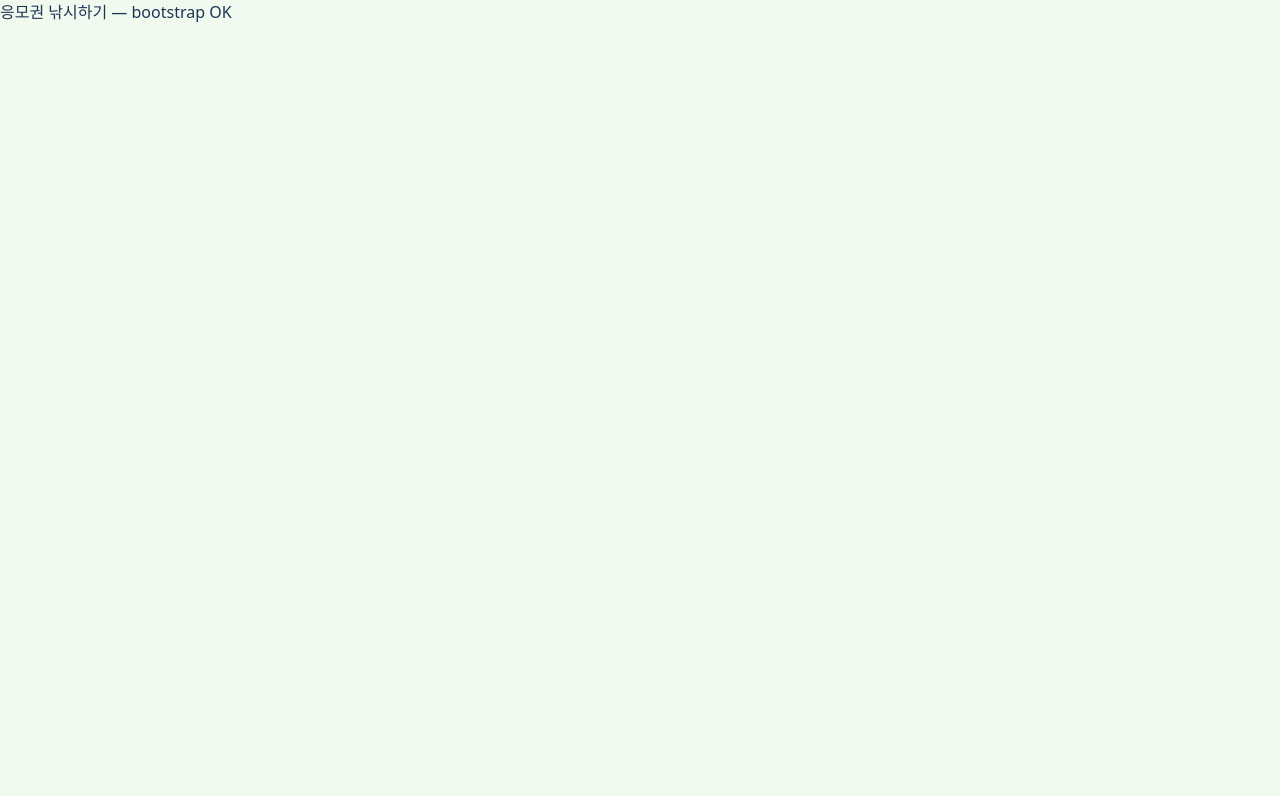
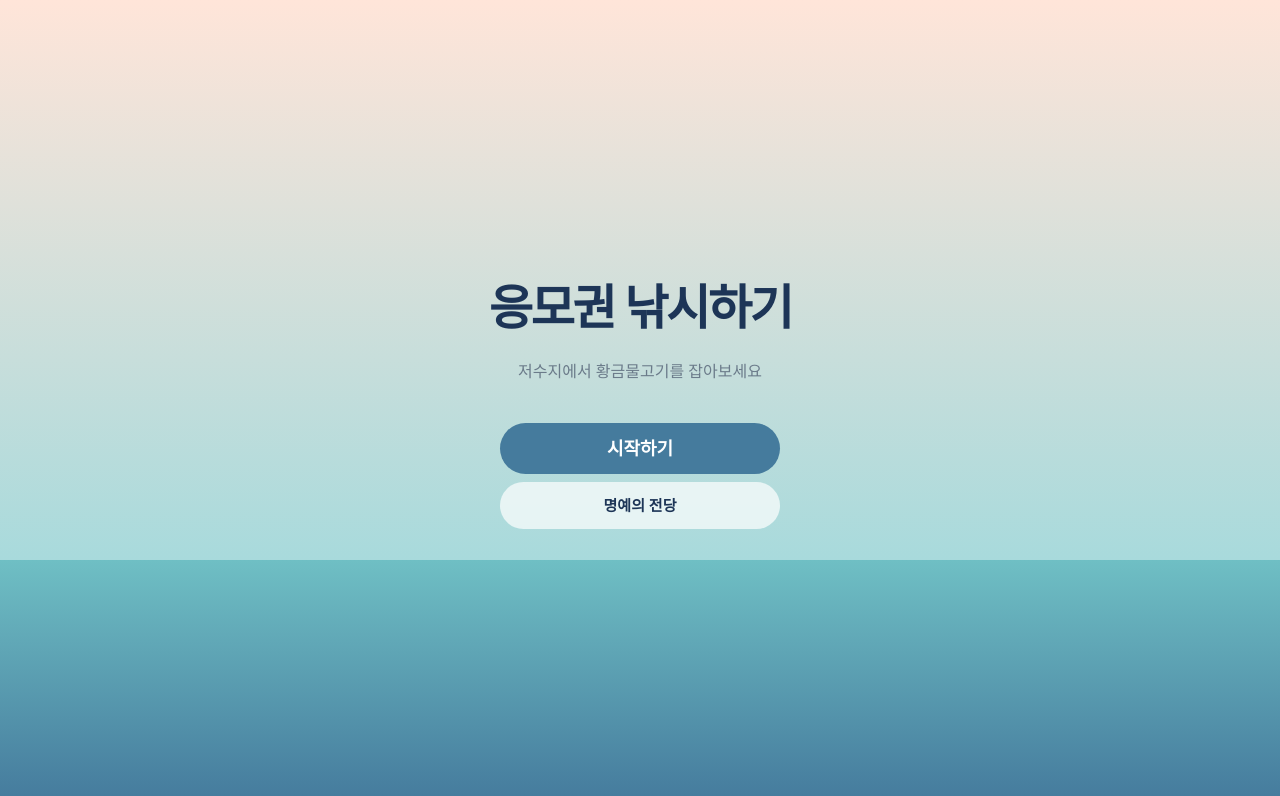
Before and after one commit to JHS-HECTO/polyball-fishing, a Next.js app: page / in a window 1280 px wide. Shown: the top 796 px of the page. Built offline with nearby package versions, Linux system fonts and the light colour scheme.

Commit message:
feat: add title page with sky/water gradient

```diff
--- /dev/null
+++ b/app/page.module.scss
@@ -0,0 +1,71 @@
+.title {
+  position: relative;
+  min-height: 100vh;
+  display: flex;
+  flex-direction: column;
+  overflow: hidden;
+
+  &__sky {
+    flex: 1;
+    background: linear-gradient(180deg, #FFE5D9 0%, #A8DADC 100%);
+  }
+
+  &__water {
+    height: 30vh;
+    background: linear-gradient(180deg, #6FBFC4 0%, #457B9D 100%);
+  }
+
+  &__content {
+    position: absolute;
+    inset: 0;
+    display: flex;
+    flex-direction: column;
+    align-items: center;
+    justify-content: center;
+    gap: var(--space-4);
+    padding: var(--space-5);
+    text-align: center;
+  }
+
+  &__heading {
+    font-size: 4.8rem;
+    font-weight: 800;
+    margin: 0;
+    color: var(--colors-deep2);
+    letter-spacing: -0.05em;
+  }
+
+  &__subtitle {
+    font-size: 1.6rem;
+    color: var(--colors-text-soft);
+    margin: 0;
+  }
+
+  &__actions {
+    display: flex;
+    flex-direction: column;
+    gap: var(--space-2);
+    margin-top: var(--space-5);
+    width: min(28rem, 80vw);
+  }
+
+  &__cta {
+    background: var(--colors-deep1);
+    color: white;
+    font-size: 1.8rem;
+    font-weight: 700;
+    padding: var(--space-3) var(--space-5);
+    border-radius: var(--radius-pill);
+    text-align: center;
+  }
+
+  &__secondary {
+    background: rgba(255, 255, 255, 0.7);
+    color: var(--colors-deep2);
+    font-size: 1.5rem;
+    font-weight: 600;
+    padding: var(--space-3) var(--space-5);
+    border-radius: var(--radius-pill);
+    text-align: center;
+  }
+}
--- a/app/page.tsx
+++ b/app/page.tsx
@@ -1,3 +1,34 @@
-export default function Home() {
-  return <main>응모권 낚시하기 — bootstrap OK</main>;
+'use client';
+
+import Link from 'next/link';
+import { useEffect, useState } from 'react';
+import { useGameStore } from 'lib/gameState';
+import { ROUTES } from 'lib/routes';
+import styles from './page.module.scss';
+
+export default function TitlePage() {
+  const player = useGameStore((s) => s.player);
+  const [mounted, setMounted] = useState(false);
+  useEffect(() => setMounted(true), []);
+
+  const startHref = mounted && player ? ROUTES.PLAY : ROUTES.ONBOARDING;
+
+  return (
+    <main className={styles.title}>
+      <div className={styles.title__sky} />
+      <div className={styles.title__water} />
+      <div className={styles.title__content}>
+        <h1 className={styles.title__heading}>응모권 낚시하기</h1>
+        <p className={styles.title__subtitle}>저수지에서 황금물고기를 잡아보세요</p>
+        <div className={styles.title__actions}>
+          <Link href={startHref} className={styles.title__cta}>
+            시작하기
+          </Link>
+          <Link href={ROUTES.LEADERBOARD} className={styles.title__secondary}>
+            명예의 전당
+          </Link>
+        </div>
+      </div>
+    </main>
+  );
 }
```
